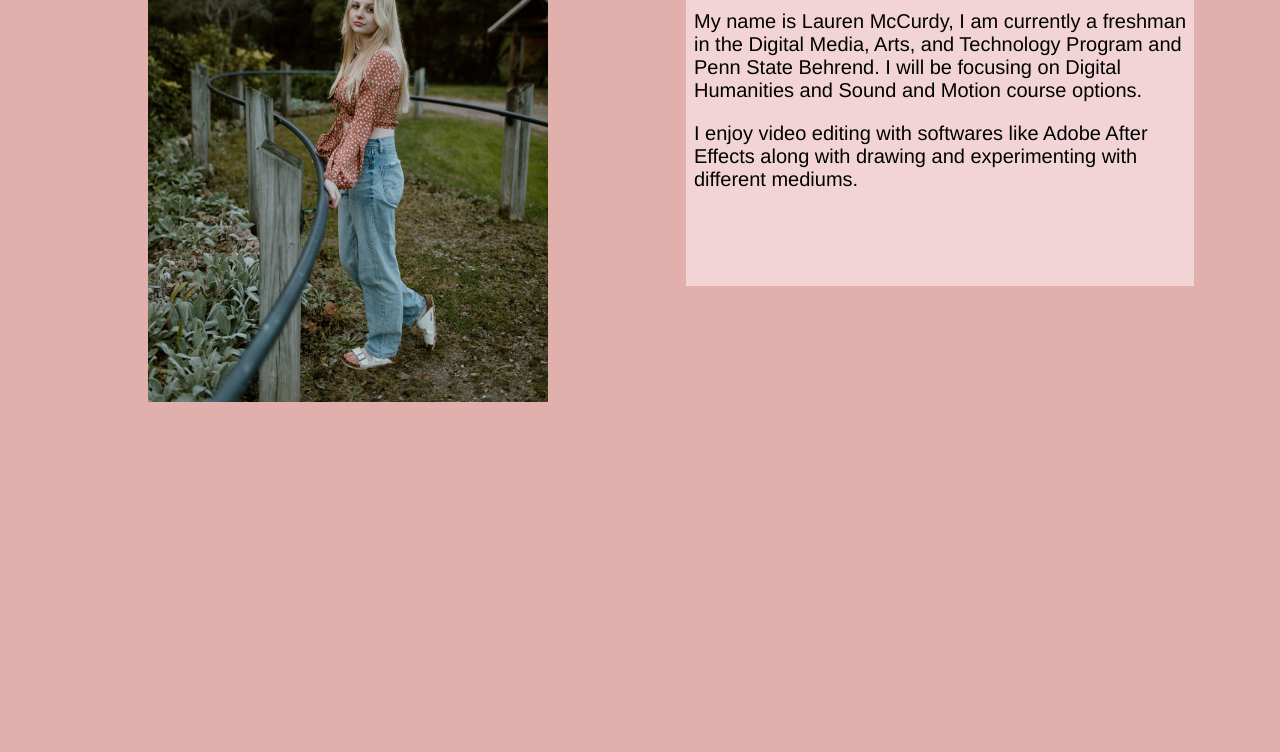
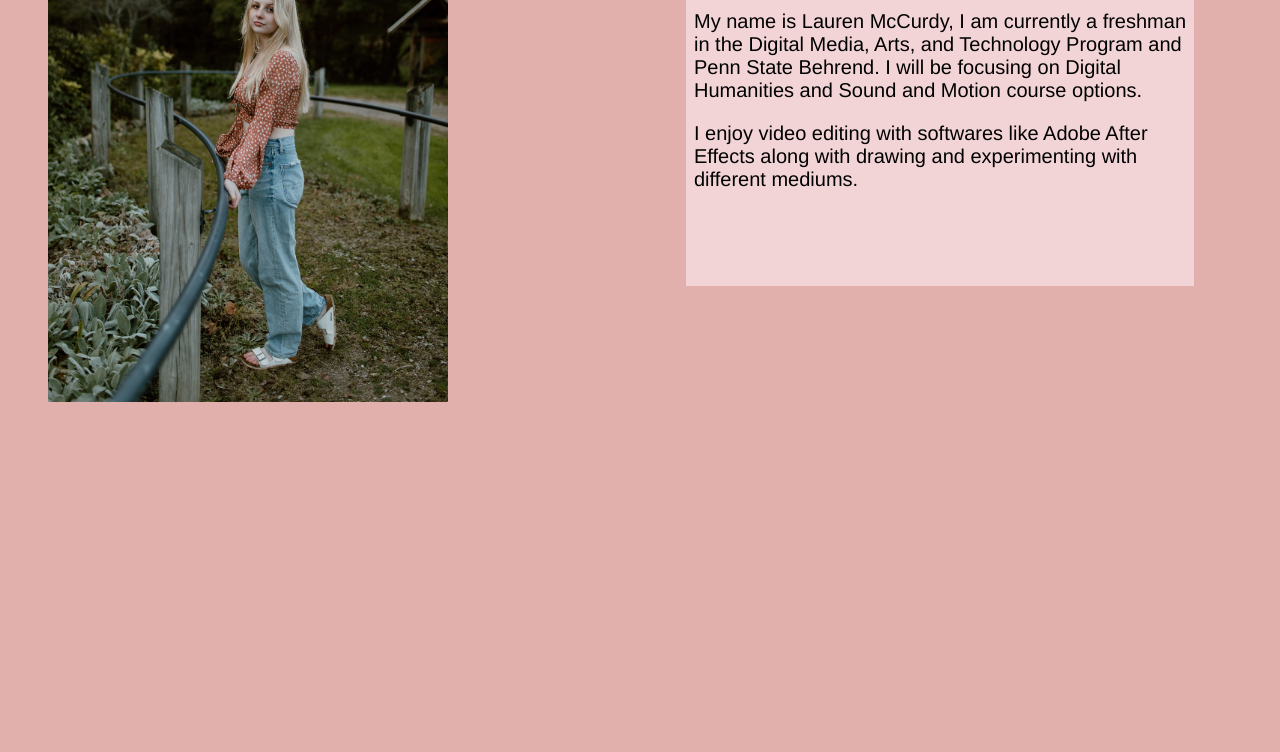
Before and after one commit to lgmccurdy/portfolio, a plain HTML site: page docs/index.html in a window 1280 px wide. Shown: the part 367-1119 px from the top of the page. Drawn offline with Linux system fonts and the light colour scheme.

Commit message:
update to docs folder

```diff
--- a/docs/style.css
+++ b/docs/style.css
@@ -79,7 +79,7 @@ margin: auto;
  }
   .portrait {
     float: left;
-   position:relative; left:100px; top:-350px;
+   position:relative;  top:-350px;
      height: auto;
     width: auto;
     max-width: 600px;
```
Also changed, not shown: 1 other file.
